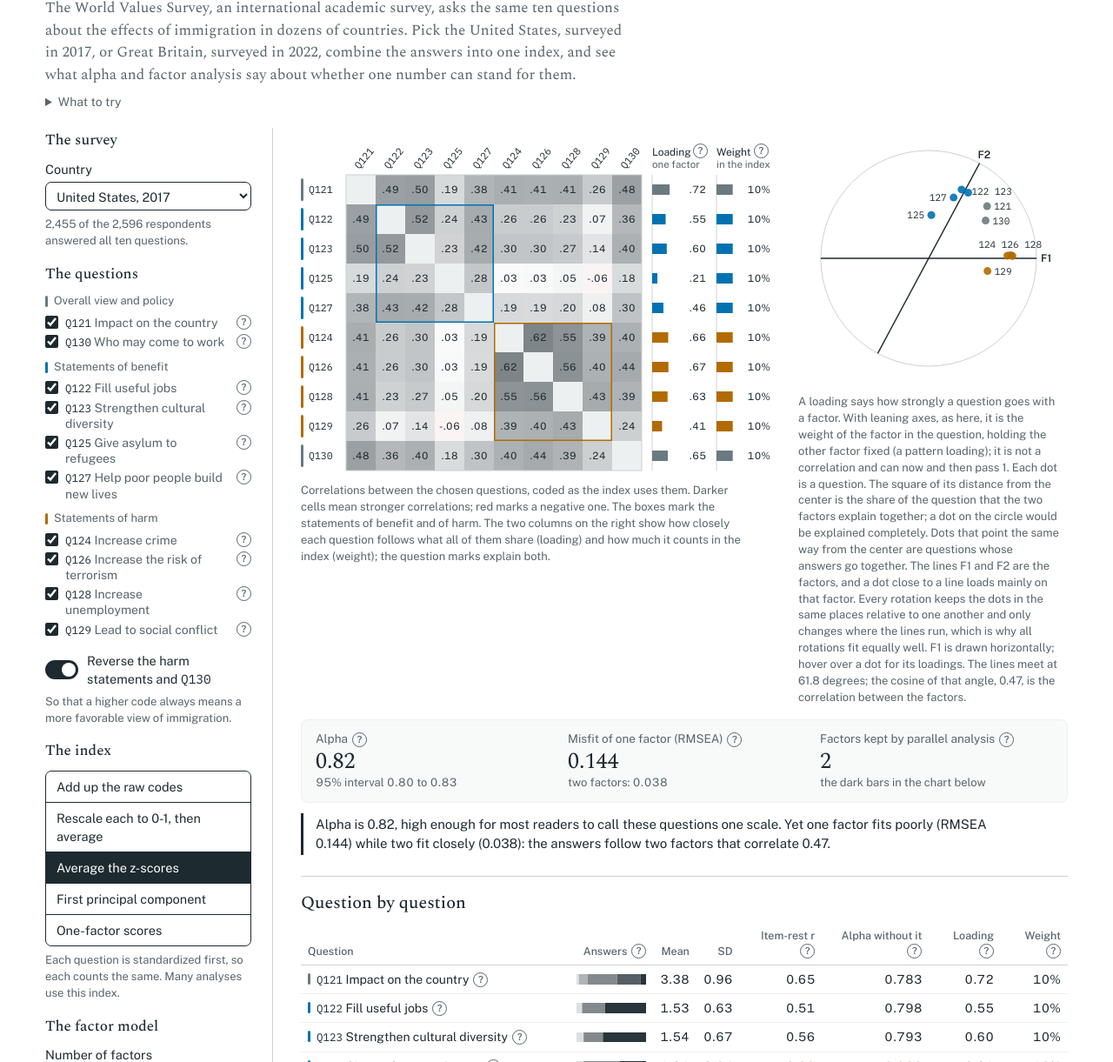
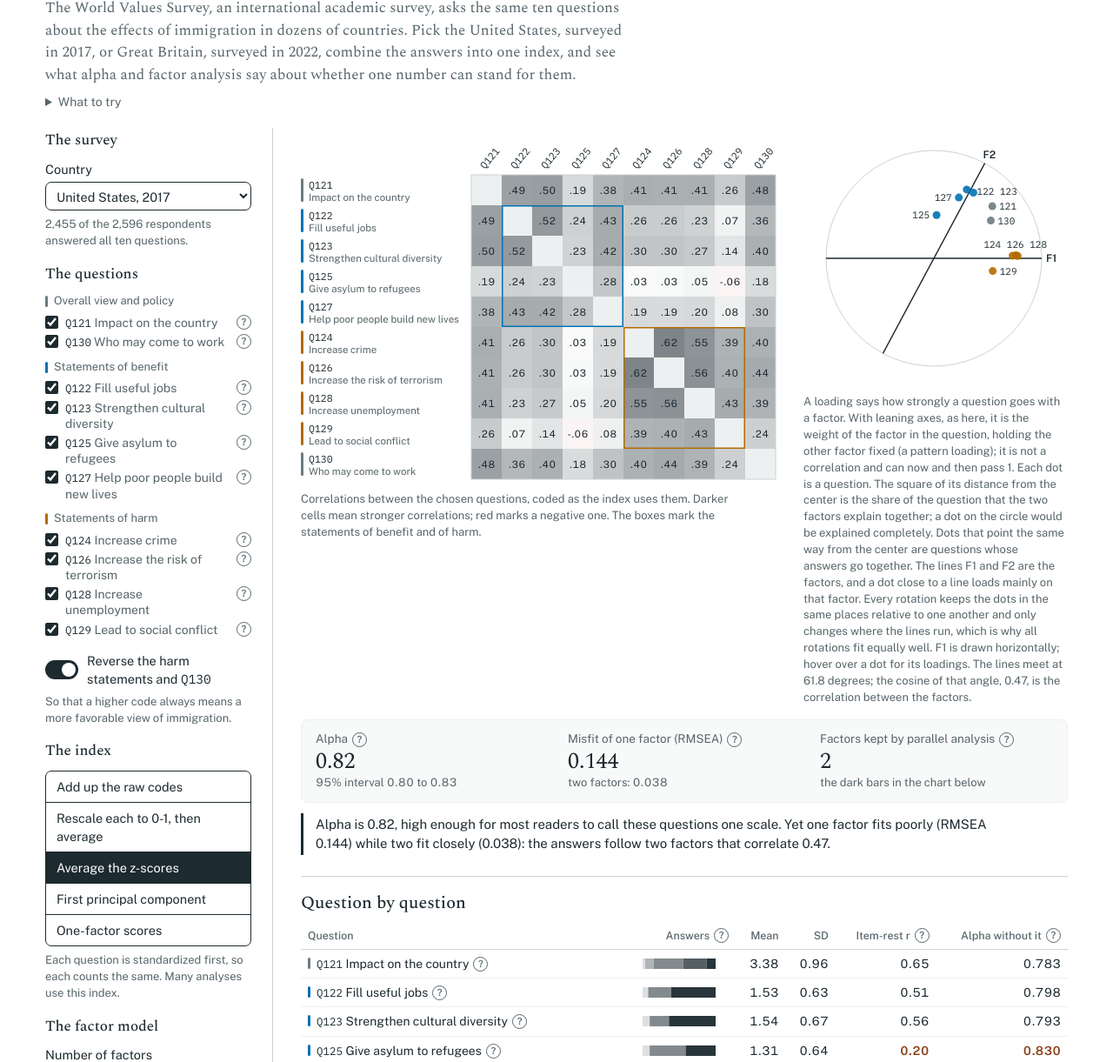
Before and after one commit to asanaei/demos, a plain HTML site: page immigration-attitudes/index.html in a window 1280 px wide. Shown: the part 69-1290 px from the top of the page at 87% size. Drawn offline with nearby package versions, Linux system fonts and the light colour scheme.

Commit message:
Immigration-attitudes demo: drop loading and weight columns
The correlation matrix and the question table no longer show the one-factor loading or the weight in the index, along with their explanations. Factor-solution loadings and the index methods are unchanged.

```diff
--- a/immigration-attitudes/index.html
+++ b/immigration-attitudes/index.html
@@ -164,11 +164,9 @@ dl.items dt code { font-weight: 500; font-size: 13px; }
 dl.items dd { margin: 2px 0 0; }
 .about .src { font-size: 14px; color: var(--graphite); padding-left: 2em; text-indent: -2em; margin-bottom: 5px; }
 .about a { color: var(--ink); text-underline-offset: 3px; word-break: break-all; }
-.figwrap { position: relative; }
 h3.sub3 { font-family: var(--serif); font-weight: 500; font-size: 17px; margin: 22px 0 6px; }
 p.lead3 { font-size: 14.5px; margin: 0 0 10px; max-width: 80ch; }
 p.introlead { font-size: 14px; color: var(--graphite); margin: 8px 0 0; }
-.figwrap .tip.hdr { position: absolute; margin: 0; }
 
 @media (max-width: 960px) {
   .dimgrid { grid-template-columns: minmax(0, 1fr); }
@@ -1525,16 +1523,15 @@ function itemBoxHTML() {
   return s;
 }
 
-/* ---------- Correlation matrix with loadings and weights ---------- */
+/* ---------- Correlation matrix ---------- */
 function matrixSVG(width) {
-  var k = A.k, sel = A.sel, bars = width >= 520, barW = bars ? (width < 620 ? 62 : 76) : 0, gap = bars ? 12 : 0;
-  var fit = function (lw) { return Math.floor((width - lw - 2 * barW - 2 * gap - 6) / k); };
+  var k = A.k, sel = A.sel;
+  var fit = function (lw) { return Math.floor((width - lw - 6) / k); };
   var narrow = fit(196) < 34, labW = narrow ? 52 : 196;
   var cs = Math.max(24, Math.min(44, fit(labW)));
-  var top = 54, H = top + k * cs + 8, W = labW + k * cs + (bars ? gap + barW + gap + barW + 4 : 4);
-  matrixSVG.bars = bars; matrixSVG.hdr = [];
+  var top = 54, H = top + k * cs + 8, W = labW + k * cs + 4;
   var paper = css('--paper'), ink = css('--ink'), neg = css('--neg'), tint = css('--tint'), graphite = css('--graphite'), mono = esc(css('--mono'));
-  var b = A.by[cfg.method], s = svgOpen(W, H), i, j;
+  var s = svgOpen(W, H), i, j;
   var lp = lum(paper, paper, 0), li = lum(ink, ink, 0), light = lp > li ? paper : ink, darkc = lp > li ? ink : paper;
   for (j = 0; j < k; j++) {
     var cx = labW + j * cs + cs / 2;
@@ -1560,53 +1557,11 @@ function matrixSVG(width) {
     var a = idx[0], z = idx[idx.length - 1];
     s += '<rect x="' + (labW + a * cs + 0.75) + '" y="' + (top + a * cs + 0.75) + '" width="' + ((z - a + 1) * cs - 1.5) + '" height="' + ((z - a + 1) * cs - 1.5) + '" fill="none" stroke="' + famColor(f) + '" stroke-width="1.5"/>';
   });
-  if (!bars) return s + '</svg>';
-  var x0 = labW + k * cs + gap, x1 = x0 + barW + gap, bl = barW - 34, maxw = Math.max(0.15, Math.max.apply(null, b.wshare.map(Math.abs)));
-  s += '<text x="' + x0 + '" y="' + (top - 22) + '" font-size="12" fill="' + ink + '">Loading</text><text x="' + x0 + '" y="' + (top - 8) + '" font-size="11.5" fill="' + graphite + '">one factor</text>';
-  s += '<text x="' + x1 + '" y="' + (top - 22) + '" font-size="12" fill="' + ink + '">Weight</text><text x="' + x1 + '" y="' + (top - 8) + '" font-size="11.5" fill="' + graphite + '">in the index</text>';
-  matrixSVG.hdr = [{ x: x0 + 47, y: top - 36, what: 'loading' }, { x: x1 + 43, y: top - 36, what: 'weight' }];
-  for (i = 0; i < k; i++) {
-    var yy = top + i * cs, lam = A.lam[i], ws = b.wshare[i], fc = famColor(ITEMS[sel[i]].fam), bh = Math.min(12, cs - 12);
-    s += '<line x1="' + x0 + '" x2="' + x0 + '" y1="' + yy + '" y2="' + (yy + cs) + '" stroke="' + css('--rule') + '"/>';
-    s += '<rect x="' + x0 + '" y="' + (yy + cs / 2 - bh / 2) + '" width="' + Math.max(0.5, Math.min(1, Math.abs(lam)) * bl) + '" height="' + bh + '" fill="' + (lam < 0 ? neg : fc) + '"/>';
-    s += '<text x="' + (x0 + barW) + '" y="' + (yy + cs / 2 + 4) + '" text-anchor="end" font-size="11.5" style="font-variant-numeric:tabular-nums" fill="' + ink + '">' + rr(lam) + '</text>';
-    s += '<line x1="' + x1 + '" x2="' + x1 + '" y1="' + yy + '" y2="' + (yy + cs) + '" stroke="' + css('--rule') + '"/>';
-    s += '<rect x="' + x1 + '" y="' + (yy + cs / 2 - bh / 2) + '" width="' + Math.max(0.5, Math.abs(ws) / maxw * bl) + '" height="' + bh + '" fill="' + (ws < 0 ? neg : fc) + '"/>';
-    s += '<text x="' + (x1 + barW) + '" y="' + (yy + cs / 2 + 4) + '" text-anchor="end" font-size="11.5" style="font-variant-numeric:tabular-nums" fill="' + ink + '">' + (ws < 0 ? '-' : '') + Math.round(Math.abs(ws) * 100) + '%</text>';
-  }
   return s + '</svg>';
 }
 function matrixCap() {
   var anyNeg = A.R.some(function (r) { return r.some(function (v) { return v < -0.05; }); });
-  var s = 'Correlations between the chosen questions, coded as the index uses them. Darker cells mean stronger correlations' + (anyNeg ? '; red marks a negative one' : '') + '. The boxes mark the statements of benefit and of harm.';
-  if (matrixSVG.bars) s += ' The two columns on the right show how closely each question follows what all of them share (loading) and how much it counts in the index (weight); the question marks explain both.';
-  return s;
-}
-function loadingTip() {
-  var hi = 0, lo = 0, q;
-  for (q = 0; q < A.k; q++) { if (A.lam[q] > A.lam[hi]) hi = q; if (A.lam[q] < A.lam[lo]) lo = q; }
-  return 'Picture one hidden opinion about immigration behind all the chosen answers. A model with one factor estimates it, and the loading is the correlation between a question and that hidden opinion: near 1, the question follows it closely; near 0, it has little to do with it; below 0, it runs the other way. Here ' +
-    A.its[hi].v + ' (' + A.its[hi].tag.toLowerCase() + ') follows it most, at ' + num(A.lam[hi], 2) + ', and ' + A.its[lo].v + ' (' + A.its[lo].tag.toLowerCase() + ') least, at ' + num(A.lam[lo], 2) + '.' +
-    (cfg.corr === 'poly' ? ' These loadings use ordinary correlations even with the polychoric switch on.' : '');
-}
-function weightTip() {
-  var even = Math.round(100 / A.k);
-  return 'How much each question counts in the index chosen on the left, as a share of all the weight. ' +
-    (cfg.method === 'z' ? 'With the average of z-scores every question counts the same, ' + even + '% each.' :
-     cfg.method === 'sum' ? 'Adding up raw codes is not neutral: a question whose answers spread more, such as Q121 with five codes, counts for more.' :
-     cfg.method === 'pomp' ? 'Rescaling to 0-1 evens out the scales, but a question whose answers spread more still counts for more.' :
-     'The method sets the weights from the data, so questions that go more with the rest count for more.');
-}
-function placeHeaderTips() {
-  var fig = el.matrix.parentNode;
-  fig.classList.add('figwrap');
-  Array.prototype.forEach.call(fig.querySelectorAll('.tip.hdr'), function (b) { b.remove(); });
-  (matrixSVG.hdr || []).forEach(function (h) {
-    var holder = document.createElement('span');
-    holder.innerHTML = tip(h.what === 'loading' ? loadingTip() : weightTip(), h.what);
-    var b = holder.firstChild; b.classList.add('hdr'); b.style.left = h.x + 'px'; b.style.top = h.y + 'px';
-    fig.appendChild(b);
-  });
+  return 'Correlations between the chosen questions, coded as the index uses them. Darker cells mean stronger correlations' + (anyNeg ? '; red marks a negative one' : '') + '. The boxes mark the statements of benefit and of harm.';
 }
 /* ---------- Loading plot ---------- */
 function loadPlotSVG(size) {
@@ -1821,7 +1776,7 @@ function verdictHTML() {
   var relTxt = relName() + ' is ' + num(relOf(b), 2);
   if (mixed) {
     if (wt) out.push('The harm statements and Q130 are not reversed, but the ' + (cfg.method === 'pc' ? 'principal component' : 'factor model') + ' gives them negative weights, so the index is the same as with the reversal on, and so is its ' + relName().toLowerCase() + '.');
-    else out.push('The harm statements and Q130 are not reversed, so in this index they pull against the other questions: see the red cells in the matrix and the negative loadings beside it. ' + relName() + ' falls to ' + num(relOf(b), 2) + '.');
+    else out.push('The harm statements and Q130 are not reversed, so in this index they pull against the other questions: see the red cells in the matrix. ' + relName() + ' falls to ' + num(relOf(b), 2) + '.');
   } else if (negs) out.push('All the chosen questions are left unreversed, so a higher code means a less favorable view; ' + (wt ? 'the page still points this index toward a favorable view.' : 'the index simply runs the other way.'));
   var f1 = A.fits[0], f2 = A.fits.length > 1 ? A.fits[1] : null, relv = relOf(b);
   if (!mixed) {
@@ -1862,17 +1817,16 @@ function itemTableHTML() {
     rows += '<tr><td><span class="fam" style="background:' + famColor(it.fam) + '"></span><code>' + it.v + '</code> ' + it.tag + (flip ? ' <span class="cap">(reversed)</span>' : '') + qtip(it) + '</td>' +
       '<td class="dist">' + distBar(ct, labels) + '</td><td>' + num(A.mu[q], 2) + '</td><td>' + num(A.sd[q], 2) + '</td>' +
       '<td' + (lowRest ? ' class="warn"' : '') + '>' + num(st.rest, 2) + '</td><td' + (up ? ' class="warn"' : '') + '>' + num(drop[q], 3) + '</td>' +
-      '<td>' + num(A.lam[q], 2) + '</td><td>' + Math.round(100 * b.wshare[q]) + '%</td></tr>';
+      '</tr>';
   }
   return '<table class="cmp"><thead><tr><th>Question</th><th>Answers' + tip('The share of each answer, from the lowest code (light) to the highest (dark), as coded for the index. Hover over a segment for its share.', 'answers') + '</th><th>Mean</th><th>SD</th>' +
     '<th>Item-rest r' + tip('The correlation of the question with the sum of the other chosen questions, weighted as in this index. Values below 0.3 are marked; that is a rule of thumb, not a law.', 'item-rest r') + '</th>' +
     '<th>' + relName() + ' without it' + tip(relName() + ' of the index built from the other questions. Marked when leaving the question out would raise it.', relName() + ' without it') + '</th>' +
-    '<th>Loading' + tip('The correlation of the question with the single factor of a one-factor model of the chosen questions. Negative when the question runs against the others.', 'loading') + '</th>' +
-    '<th>Weight' + tip('How much the question counts in the index, as a share of the total. Adding up raw codes does not give every question the same weight.', 'weight') + '</th></tr></thead><tbody>' + rows + '</tbody></table>';
+    '</tr></thead><tbody>' + rows + '</tbody></table>';
 }
 function itemCap() {
   return 'Means and standard deviations are on each question\'s own scale, as coded for the index. Item-rest correlations and ' + relName().toLowerCase() + ' use the questions as this index weights them.' +
-    (A.oneHeywood ? ' <span class="warn">Warning:</span> the one-factor model explains almost all of one question\'s variation here, so its loadings deserve little trust.' : '');
+    (A.oneHeywood ? ' <span class="warn">Warning:</span> the one-factor model explains almost all of one question\'s variation here, so it deserves little trust.' : '');
 }
 function dimTableHTML() {
   var rows = '', ok = A.fits.filter(function (f) { return f.fit.dof > 0; }), minBic = Math.min.apply(null, ok.map(function (f) { return f.fit.bic; }));
@@ -2128,9 +2082,8 @@ function draw() {
   var wide = mainW >= 860, sw = wide ? Math.min(330, Math.max(260, Math.round(mainW * 0.34))) : Math.min(mainW, 340), mw = wide ? mainW - sw - 28 : mainW;
   el.matrix.innerHTML = matrixSVG(mw);
   el.matrix.parentNode.style.width = Math.min(mainW, +el.matrix.firstChild.getAttribute('width')) + 'px';
-  el.matrix.setAttribute('aria-label', 'Correlation matrix of the ' + A.k + ' chosen questions, with one-factor loadings and the weight of each question in the index.');
+  el.matrix.setAttribute('aria-label', 'Correlation matrix of the ' + A.k + ' chosen questions.');
   el.matrix_cap.innerHTML = matrixCap();
-  placeHeaderTips();
   el.loadplot.innerHTML = loadPlotSVG(sw);
   el.loadplot.parentNode.style.width = Math.min(mainW, +el.loadplot.firstChild.getAttribute('width')) + 'px';
   el.loadplot.setAttribute('aria-label', 'Loading plot of the ' + A.m + '-factor solution.');
```
